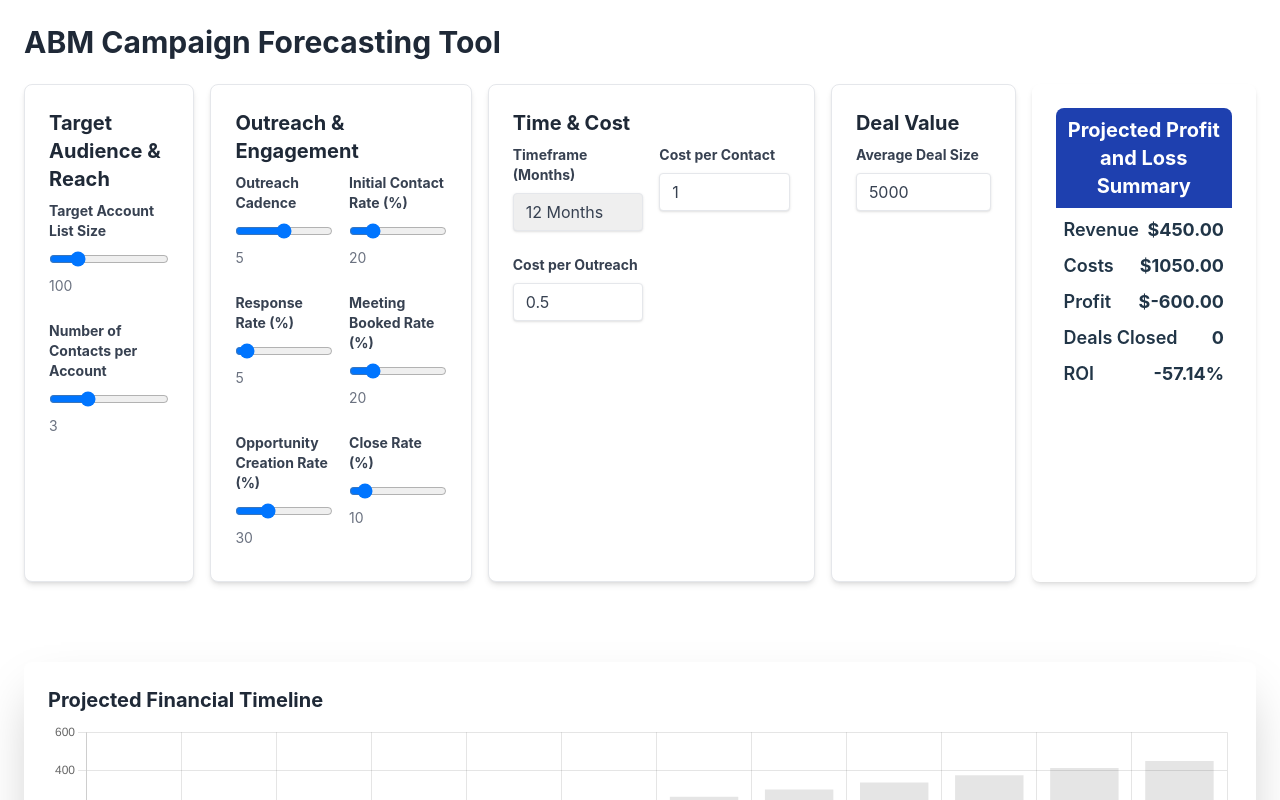
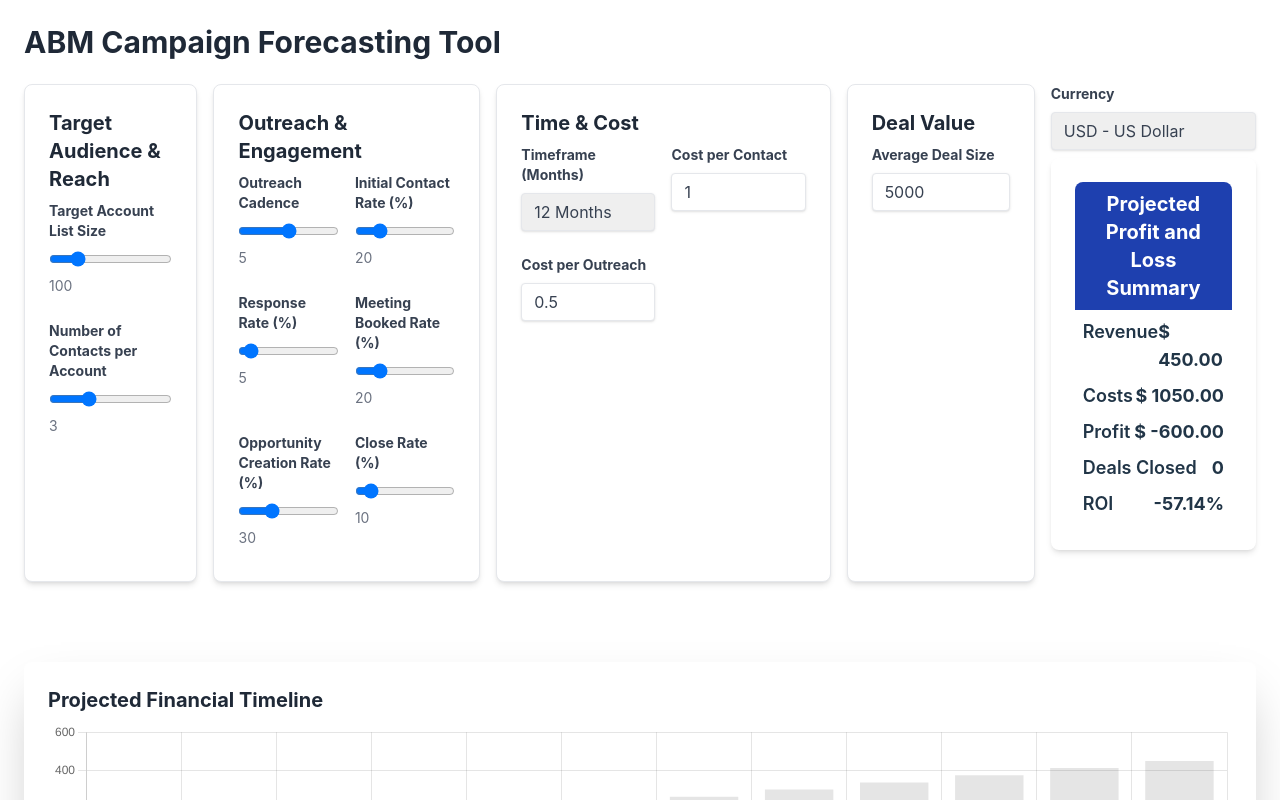
Before and after one commit to michaelRoring/leaders-hangar-calculator, a React (Vite) app: page /abm in a window 1280 px wide. Shown: the top 800 px of the page. Built offline with nearby package versions, Linux system fonts and the light colour scheme.

Commit message:
feat: create currencies dropdown

```diff
--- a/src/pages/AbmCalculator.jsx
+++ b/src/pages/AbmCalculator.jsx
@@ -158,6 +158,21 @@ const ABMCalculator = () => {
   const [profitOutput, setProfitOutput] = useState(0);
   const [dealsOutput, setDealsOutput] = useState(0);
   const [roiOutput, setRoiOutput] = useState(0);
+
+  const [currency, setCurrency] = useState("$");
+
+  const currencies = [
+    { value: "$", label: "USD - US Dollar" },
+    { value: "€", label: "EUR - Euro" },
+    { value: "£", label: "GBP - British Pound" },
+    { value: "¥", label: "JPY - Japanese Yen" },
+    { value: "₹", label: "INR - Indian Rupee" },
+    { value: "C$", label: "CAD - Canadian Dollar" },
+    { value: "A$", label: "AUD - Australian Dollar" },
+    { value: "CHF", label: "CHF - Swiss Franc" },
+    { value: "CN¥", label: "CNY - Chinese Yuan" },
+    { value: "KR₩", label: "KRW - South Korean Won" },
+  ];
 
   return (
     <div className=" mx-auto p-6 w-screen ">
@@ -441,7 +456,27 @@ const ABMCalculator = () => {
                 />
               </div>
             </div>
-
+            <div>
+              <div className="mb-2">
+                <label
+                  htmlFor="currency"
+                  className="block text-gray-700 text-sm font-bold mb-2"
+                >
+                  Currency
+                </label>
+                <select
+                  id="currency"
+                  className="shadow appearance-none border rounded w-full py-2 px-3 text-gray-700 leading-tight focus:outline-none focus:shadow-outline"
+                  value={currency}
+                  onChange={(e) => setCurrency(e.target.value)}
+                >
+                  {currencies.map((currency) => (
+                    <option key={currency.value} value={currency.value}>
+                      {currency.label}
+                    </option>
+                  ))}
+                </select>
+              </div>
             <div className="bg-white p-6 rounded-lg shadow-md">
               <div className="bg-blue-800 text-white p-2 rounded-t-lg">
                 <h2 className="text-xl font-bold text-center">
@@ -452,19 +487,19 @@ const ABMCalculator = () => {
                 <div className="flex justify-between mb-2">
                   <div className="text-lg font-semibold">Revenue</div>
                   <div id="revenueOutput" className="text-lg font-bold">
-                    ${revenueOutput}
+                    {currency} {revenueOutput}
                   </div>
                 </div>
                 <div className="flex justify-between mb-2">
                   <div className="text-lg font-semibold">Costs</div>
                   <div id="costOutput" className="text-lg font-bold">
-                    ${costOutput}
+                    {currency} {costOutput}
                   </div>
                 </div>
                 <div className="flex justify-between">
                   <div className="text-lg font-semibold">Profit</div>
                   <div id="profitOutput" className="text-lg font-bold">
-                    ${profitOutput}
+                    {currency} {profitOutput}
                   </div>
                 </div>
                 <div className="flex justify-between mt-2">
@@ -477,6 +512,7 @@ const ABMCalculator = () => {
                   <div className="text-lg font-semibold">ROI</div>
                   <div id="roiOutput" className="text-lg font-bold">
                     {roiOutput}%
+                  </div>
                 </div>
               </div>
             </div>
```
Lines whose indentation alone changed are shown as unchanged.
